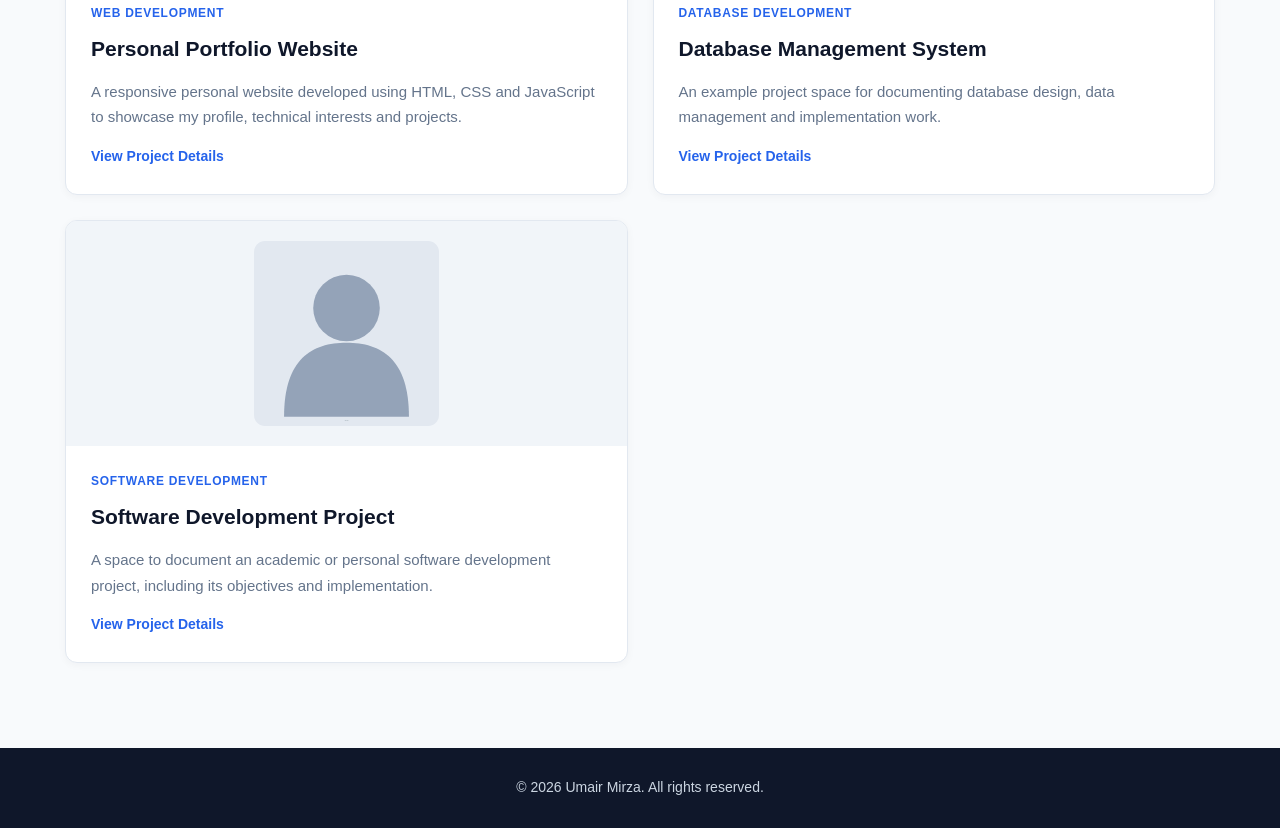
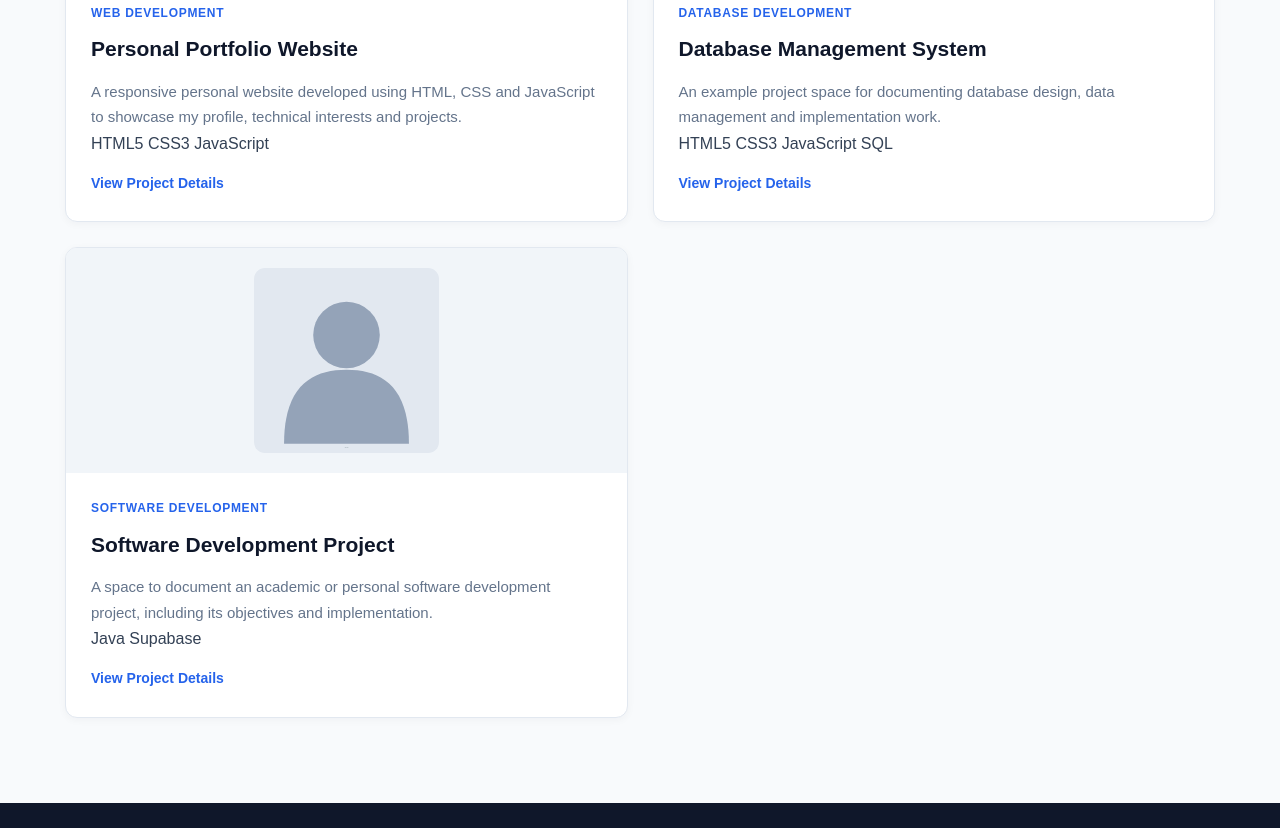
Before and after one commit to um25aac/Personal-Portfolio, a plain HTML site: page portfolio.html in a window 1280 px wide. Shown: the part 598-1426 px from the top of the page. Drawn offline with Linux system fonts and the light colour scheme.

Commit message:
Add technology tags to project sections in portfolio
Added technology tags for projects to enhance visibility of used technologies.

```diff
--- a/portfolio.html
+++ b/portfolio.html
@@ -1,4 +1,3 @@
-
 <!DOCTYPE html>
 <html lang="en">
 
@@ -64,6 +63,12 @@
                     my profile, technical interests and projects.
                 </p>
 
+                <div class="technology-tags">
+                    <span>HTML5</span>
+                    <span>CSS3</span>
+                    <span>JavaScript</span>
+                </div>
+
                 <a
                     href="project-details.html?project=portfolio"
                     class="text-link"
@@ -98,6 +103,13 @@
                     database design, data management and
                     implementation work.
                 </p>
+
+                <div class="technology-tags">
+                    <span>HTML5</span>
+                    <span>CSS3</span>
+                    <span>JavaScript</span>
+                    <span>SQL</span>
+                </div>
 
                 <a
                     href="project-details.html?project=database"
@@ -134,6 +146,11 @@
                     including its objectives and implementation.
                 </p>
 
+                <div class="technology-tags">
+                    <span>Java</span>
+                    <span>Supabase</span>
+                </div>
+
                 <a
                     href="project-details.html?project=software"
                     class="text-link"
```
